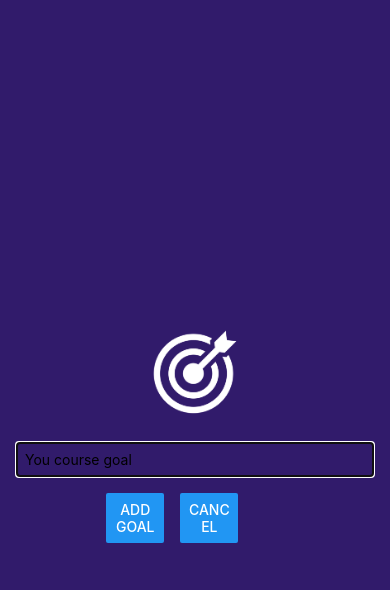
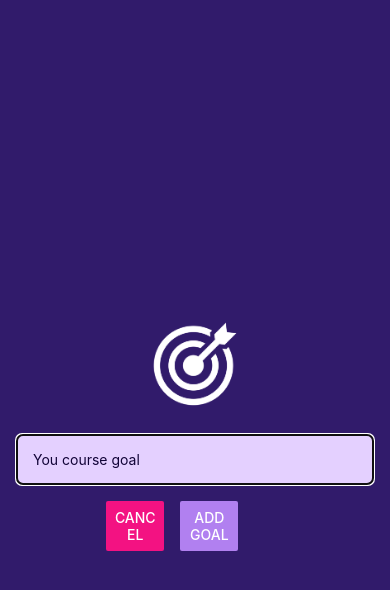
Before and after one commit to haliljon/To-do-list-React-Native, a React Native app: screen / in a window 390 px wide. Both pictures are taken after a click on the button "ADD NEW GOAL". Shown: the top 590 px of the page. Built offline with nearby package versions, Linux system fonts and the light colour scheme.

Commit message:
Final touches

```diff
--- a/App.js
+++ b/App.js
@@ -1,6 +1,7 @@
 
 import { useState } from 'react';
 import { StyleSheet, View, FlatList, Button } from 'react-native';
+import { StatusBar } from 'expo-status-bar';
 
 import GoalItem from './components/GoalItem';
 import GoalInput from './components/GoalInput';
@@ -27,8 +28,10 @@
     })
   }
   return (
+    <>
+      <StatusBar style='light' />
       <View style={styles.appContainer}>
-      <Button title='Add new goal' color='#5e0acc' onPress={startAddGoalHandler} />
+        <Button title='Add new goal' color='#a099ec' onPress={startAddGoalHandler} />
         {/* <View>
         <Text style={styles.dummyText}>Another piece of text</Text>
       </View>
@@ -47,6 +50,7 @@
           }} />
         </View>
       </View>
+    </>
   );
 }
 
--- a/app.json
+++ b/app.json
@@ -5,15 +5,14 @@
     "version": "1.0.0",
     "orientation": "portrait",
     "icon": "./assets/icon.png",
+    "backgroundColor": "#1e085a",
     "userInterfaceStyle": "light",
     "splash": {
       "image": "./assets/splash.png",
       "resizeMode": "contain",
       "backgroundColor": "#ffffff"
     },
-    "assetBundlePatterns": [
-      "**/*"
-    ],
+    "assetBundlePatterns": ["**/*"],
     "ios": {
       "supportsTablet": true
     },
--- a/components/GoalInput.js
+++ b/components/GoalInput.js
@@ -17,10 +17,10 @@
                 <TextInput placeholder='You course goal' style={styles.textInput} onChangeText={gaolInputHandler} value={enteredGoalText} />
                 <View style={styles.buttonContainer}>
                     <View style={styles.button}>
-                        <Button title='Add Goal' onPress={addGoalHandler} />
+                        <Button title="Cancel" onPress={props.onCancel} color='#f31282' />
                     </View>
                     <View style={styles.button}>
-                        <Button title="Cancel" onPress={props.onCancel} />
+                        <Button title='Add Goal' onPress={addGoalHandler} color='#b180f0' />
                     </View>
                 </View>
             </View>
@@ -36,13 +36,16 @@
         flex: 1,
         justifyContent: 'center',
         alignItems: 'center',
-        backgroundColor: '#311b6b'
+        backgroundColor: '#311b6b',
     },
     textInput: {
         borderWidth: 1,
-        borderColor: '#cccccc',
+        borderColor: '#e4d0ff',
+        backgroundColor: '#e4d0ff',
+        color: '#120438',
+        borderRadius: 6,
         width: '100%',
-        padding: 8
+        padding: 16
     },
     buttonContainer: {
         flexDirection: 'row',
```
Lines whose indentation alone changed are shown as unchanged.
